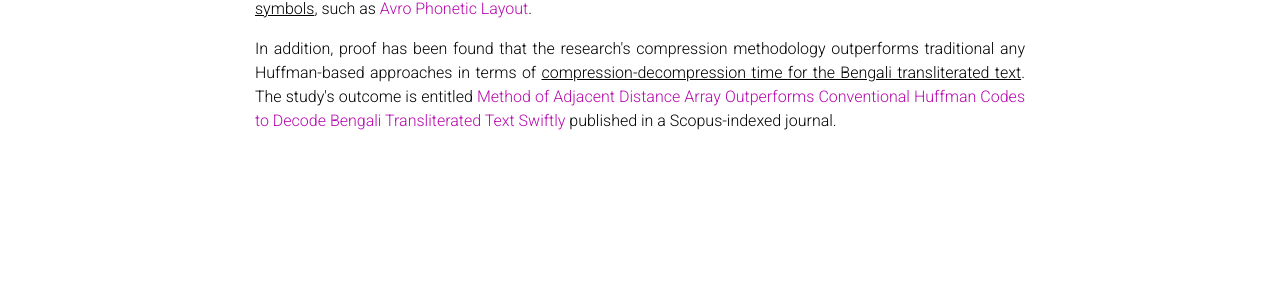
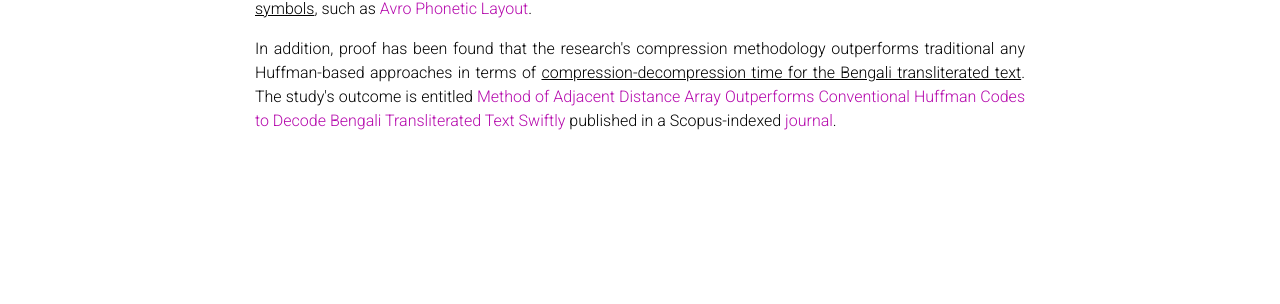
Before and after one commit to psarkerbd/psarkerbd.github.io, a Jekyll site: the page built from _pages/background.md, in a window 1280 px wide. Shown: the part 396-700 px from the top of the page. Built offline with Jekyll 4.4.1, drawn with Linux system fonts in a browser that asks for light colours; comment, search, counter and statistics services are not loaded; a style sheet for code colours, icons or effects is not loaded; part of the change alters nothing that is shown.

```diff
--- a/_pages/background.md
+++ b/_pages/background.md
@@ -13,5 +13,5 @@ The research was further updated with a transliteration-based approach by publis
 </p>
 
 <p style="text-align: justify">
-In addition, proof has been found that the research's compression methodology outperforms traditional any Huffman-based approaches in terms of <u>compression-decompression time for the Bengali transliterated text</u>. The study's outcome is entitled <a href='https://journal.uob.edu.bh/handle/123456789/4498'>Method of Adjacent Distance Array Outperforms Conventional Huffman Codes to Decode Bengali Transliterated Text Swiftly</a> published in a Scopus-indexed journal.
+In addition, proof has been found that the research's compression methodology outperforms traditional any Huffman-based approaches in terms of <u>compression-decompression time for the Bengali transliterated text</u>. The study's outcome is entitled <a href='https://journal.uob.edu.bh/handle/123456789/4498'>Method of Adjacent Distance Array Outperforms Conventional Huffman Codes to Decode Bengali Transliterated Text Swiftly</a> published in a Scopus-indexed <a href='https://journal.uob.edu.bh/handle/123456789/12?id=about'>journal</a>.
 </p>
```
